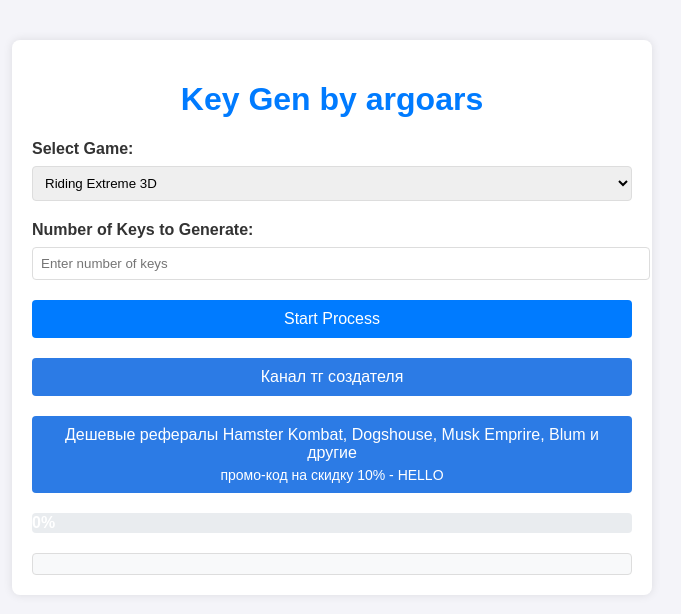
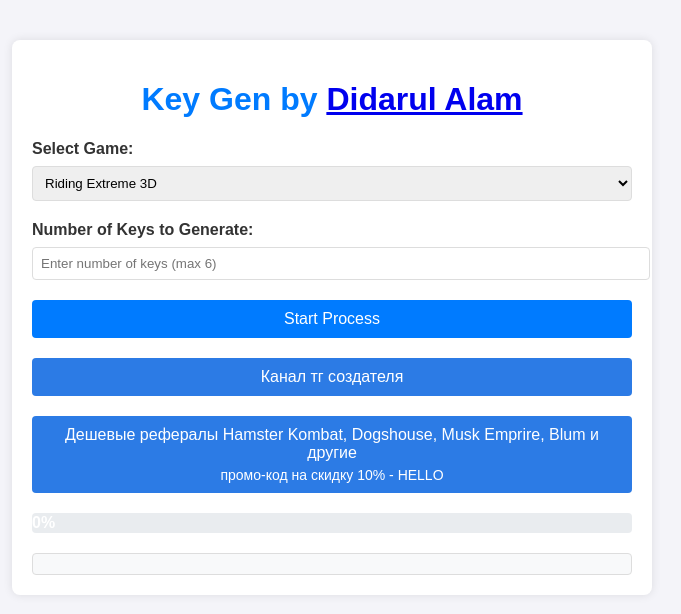
Before and after one commit to nimon30/keys, a plain HTML site: page index.html in a window 1280 px wide. Shown: the whole page, without its empty margins (308-989 px from the left). Drawn offline with Linux system fonts and the light colour scheme.

Commit message:
Update index.html added link to tg

```diff
--- a/index.html
+++ b/index.html
@@ -19,7 +19,7 @@
     <!-- /Yandex.Metrika counter -->
     <meta charset="UTF-8">
     <meta name="viewport" content="width=device-width, initial-scale=1.0">
-    <title>Key Gen By argoars</title>
+    <title>Key Gen By Didarul Alam</title>
     <style>
         body {
             font-family: Arial, sans-serif;
@@ -135,7 +135,7 @@
 </head>
 <body>
     <div class="container">
-        <h1>Key Gen by argoars</h1>
+        <h1>Key Gen by <a href="http://t.me/dark1618" target="_blank">Didarul Alam</a></h1>
         <label for="gameSelect">Select Game:</label>
         <select id="gameSelect">
             <option value="1">Riding Extreme 3D</option>
@@ -147,7 +147,7 @@
         </select>
 
         <label for="keyCount">Number of Keys to Generate:</label>
-        <input type="number" id="keyCount" min="1" max="50" placeholder="Enter number of keys">
+        <input type="number" id="keyCount" min="1" max="6" placeholder="Enter number of keys (max 6)">
 
         <button id="startButton" onclick="startProcess()">Start Process</button>
 
```
